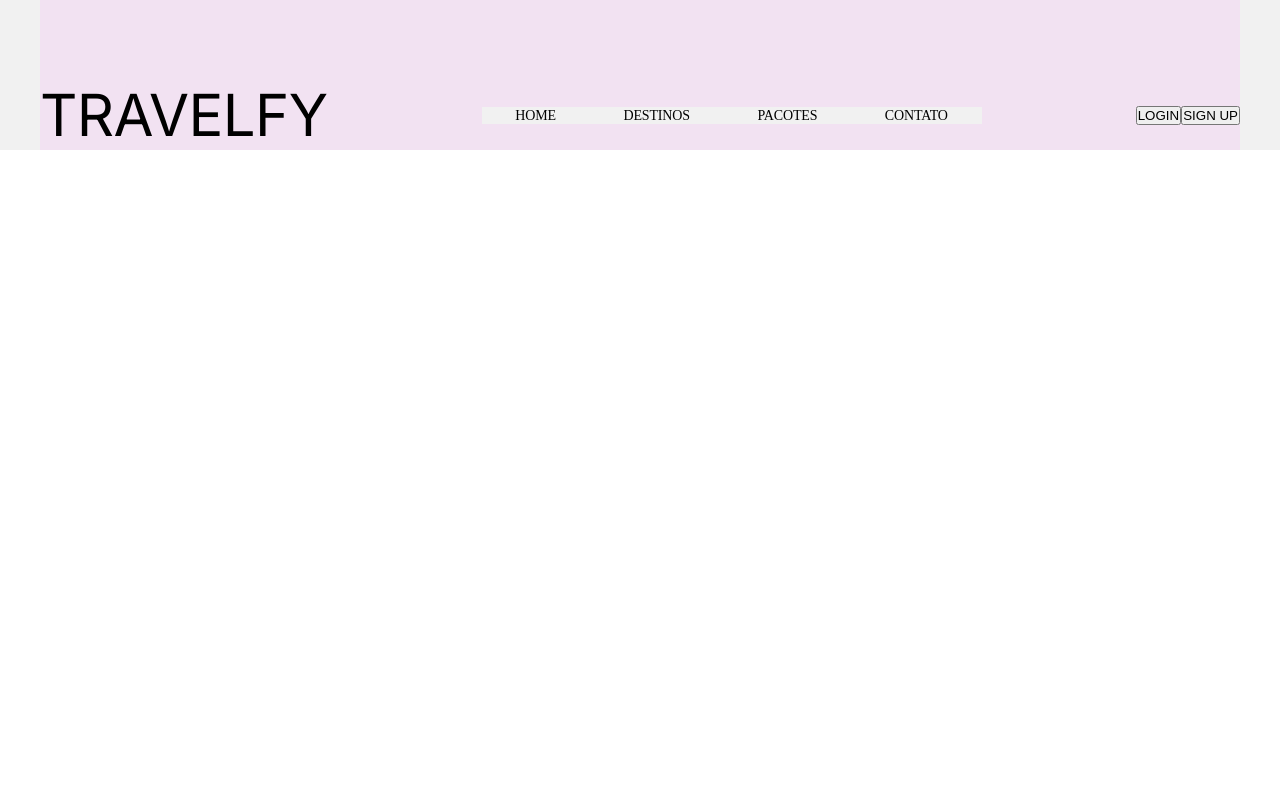
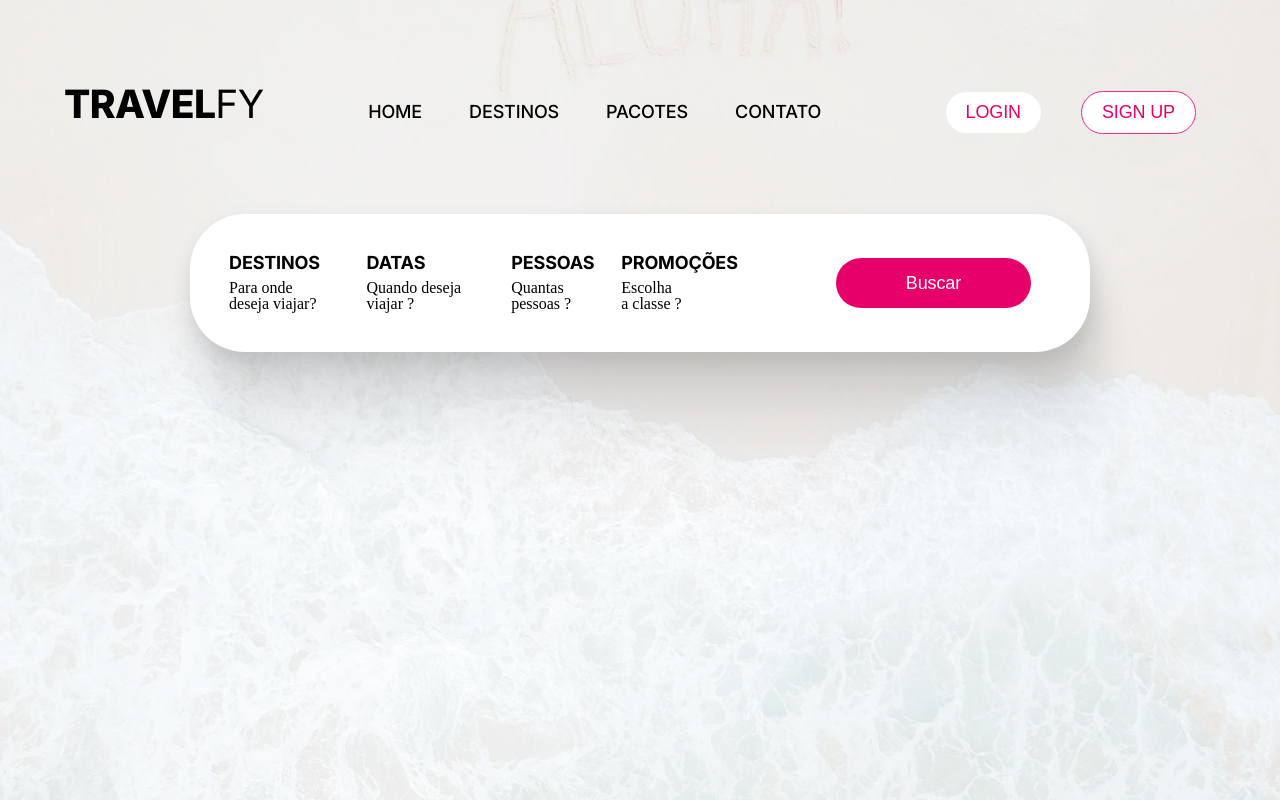
Before and after one commit to ElieldsonKervem/TravelFy, a Vue app: page / in a window 1280 px wide. Built offline with nearby package versions, Linux system fonts and the light colour scheme.

Commit message:
menu done, card nav done

```diff
--- a/index.html
+++ b/index.html
@@ -10,7 +10,7 @@
     <link href="https://fonts.googleapis.com/css2?family=Inter:ital,opsz,wght@0,14..32,100..900;1,14..32,100..900&display=swap" rel="stylesheet">
   </head>
   <body>
-    <div id="app"></div>
+    <div id="app" class="heroBg"></div>
     <script type="module" src="/src/main.js"></script>
   </body>
 </html>
--- a/src/App.vue
+++ b/src/App.vue
@@ -1,11 +1,13 @@
 <script setup>
 import CardMenu from './components/CardMenu.vue'
+import CardHeroNav from './components/CardHeroNav.vue'
 </script>
 
 <template>
-  <div>
-  </div>
-  <CardMenu />
+    <div>
+       <CardMenu />
+       <CardHeroNav />
+    </div>
 </template>
 
 <style scoped>
--- /dev/null
+++ b/src/components/CardHeroNav.vue
@@ -0,0 +1,68 @@
+<script setup>
+import { ref } from 'vue'
+
+</script>
+
+<template>
+
+    <div class="cardNav">
+         <div class="seachContainer">
+            <div class="searchDrawer">
+                <div>
+                    <ul class="listDestiny">
+                        <li class="listItemDrawer">
+                            DESTINOS
+                            <i></i>
+                        </li>
+                        <li class="listItemDrawerMsg">
+                            <p>Para onde <br> deseja viajar?</p>
+                        </li>
+                    </ul>
+                </div>
+                <div>
+                    <ul class="listDestiny">
+                        <li class="listItemDrawer">
+                            DATAS
+                            <i></i>
+                        </li>
+                        <li class="listItemDrawerMsg">
+                            <p>Quando deseja <br> viajar ?</p>
+                        </li>
+                    </ul>
+                </div>
+                <div>
+                    <ul class="listDestiny">
+                        <li class="listItemDrawer">
+                            PESSOAS
+                            <i></i>
+                        </li>
+                        <li class="listItemDrawerMsg">
+                            <p>Quantas <br> pessoas ?</p>
+                        </li>
+                    </ul>
+                </div>
+                <div>
+                    <ul class="listDestiny">
+                        <li class="listItemDrawer">
+                            PROMOÇÕES
+                            <i></i>
+                        </li>
+                        <li class="listItemDrawerMsg">
+                            <p>Escolha <br> a classe ?</p>
+                        </li>
+                    </ul>
+                </div>
+            </div>
+            <div class="search">
+                 <div>
+                    <input class="btnSearch" type="button" value="Buscar" >
+                    <i></i>
+                 </div>
+            </div>
+         </div>
+    </div>
+</template>
+
+<style scoped>
+
+</style>
--- a/src/components/CardMenu.vue
+++ b/src/components/CardMenu.vue
@@ -9,7 +9,9 @@ import { ref } from 'vue'
         <header class="mainHeader">
              <div class="container">
                 <div>
-                    <h2 class="logo">TRAVELFY</h2>
+                    <h2 class="logo">
+                        <span class="strong">TRAVEL</span>FY
+                    </h2>
                 </div>
                 <div>
                     <ul class="menuList">
@@ -29,7 +31,7 @@ import { ref } from 'vue'
                 </div>
                 <div>
                     <button class="btnLogin">LOGIN</button>
-                    <button class="btnLogin">SIGN UP</button>
+                    <button class="btnRegister">SIGN UP</button>
                 </div>
              </div>
         </header>
--- a/src/sass/_bootstrap.scss
+++ b/src/sass/_bootstrap.scss
@@ -1,3 +1,5 @@
 @import 'reset.scss';
 @import '_mixins.scss';
 @import '_colors.scss';
+@import '_cardMenuComponent.scss';
+@import '_searchHeroNav.scss';
--- /dev/null
+++ b/src/sass/_cardMenuComponent.scss
@@ -0,0 +1,15 @@
+@import '_mixins.scss';
+
+
+.btnLogin{
+    @include btnMixin($rosaForte, $branco, $primariaRosa);
+    margin: 0rem 2rem;
+    border: none
+}
+.btnRegister{
+    @include btnMixin($rosaForte, $branco, $primariaRosa);
+    margin: 0rem 2rem;
+}
+.logo{
+    font-size: 3.9rem;
+}
--- a/src/sass/_colors.scss
+++ b/src/sass/_colors.scss
@@ -5,7 +5,8 @@ $primariaRoxo:#7209B7;
 $primariaAzulEscuro: #3A0CA3;
 $primariaAzul: #4361EE;
 $primariaAzulClaro: #4CC9F0;
-
+$branco: #FFFFFF;
+$preto: #000000;
 //cores primarias
 
 
@@ -14,8 +15,7 @@ $roxoOpaco: #9665B7;
 $azulEscuroOpaco: #6C40CFE5;
 $azulOpaco: #8297FD;
 $azulClaroOpaco: #9EDDF0E5;
-$branco: #FFFFFF;
-$preto: #000000;
+
 
 //core opacas
 
--- a/src/sass/_reset.scss
+++ b/src/sass/_reset.scss
@@ -1,3 +1,5 @@
+@import '_colors.scss';
+
 *{
     margin: 0;
     padding: 0;
@@ -66,13 +68,18 @@ h1,h2{
     letter-spacing: -0.58px;
 }
 a{
-    color: #000;
-
-/* Subtitle2 */
-
-    font-size: 14px;
+    font-family: Inter;
+    font-size: 1.8rem;
     font-style: normal;
     font-weight: 500;
     line-height: normal;
     letter-spacing: -0.14px;
+    color: $preto;
+    &:hover{
+        color: $primariaRosa;
+    }
 }
+
+.strong{
+    font-weight: 800;
+}
--- /dev/null
+++ b/src/sass/_searchHeroNav.scss
@@ -0,0 +1,32 @@
+@import '_mixins.scss';
+
+
+.cardNav{
+    @include displayFlex(row, center, center);
+
+}
+.seachContainer {
+    @include displayFlex(row, space-around, center);
+    @include boxeConfig(90rem,$branco,5.5rem,(4rem 0rem),8rem);
+    box-shadow: 52px 229px 66px 0px rgba(0, 0, 0, 0.00), 33px 146px 60px 0px rgba(0, 0, 0, 0.01), 19px 82px 51px 0px rgba(0, 0, 0, 0.05), 8px 37px 38px 0px rgba(0, 0, 0, 0.09), 2px 9px 21px 0px rgba(0, 0, 0, 0.10);
+}
+.searchDrawer{
+    @include displayFlex(row, flex-start,center);
+}
+.listItemDrawer{
+    @include fontMixin(Inter, 1.8rem, 700, bold, -0.14px);
+    font-weight: bold;
+    margin-bottom: 0.8rem;
+}
+
+.listItemDrawerMsg{
+    margin-right: 5rem;
+}
+
+.btnSearch {
+    @include btnMixin($branco, $rosaForte, $primariaRosa);
+    margin: 0rem 2rem;
+    border: none;
+    width: 19.5rem;
+    height: 5rem;
+}
--- a/src/sass/main.scss
+++ b/src/sass/main.scss
@@ -4,18 +4,26 @@
 .cardManu{
     @include displayFlex(row, center, center);
     width: 100vw;
-    background-color: #f1f1f1;
+
 }
 .container{
-    width: 100vw;
-    background-color: #f1f1;
-    max-width: 120.0rem;
+    width: 90vw;
+    max-width: 133.20rem;
+    min-width: 16rem;
     @include displayFlex(row, space-between, center);
+    align-items: baseline;
     padding: 8rem 0rem 0rem 0rem;
 
 }
 .menuList{
     @include displayFlex(row, space-around, center);
     width: 50rem;
-    background-color: #f1f1f1;
+
+
 }
+.heroBg{
+    background-image: url('../../public/backGroundBg.png');
+    background-size: cover;
+    height: 100vh;
+
+}
--- a/src/style.css
+++ b/src/style.css
@@ -75,13 +75,120 @@ h1, h2 {
 }
 
 a {
-  color: #000;
-  /* Subtitle2 */
-  font-size: 14px;
+  font-family: Inter;
+  font-size: 1.8rem;
   font-style: normal;
   font-weight: 500;
   line-height: normal;
   letter-spacing: -0.14px;
+  color: #000000;
+}
+a:hover {
+  color: #F72585;
+}
+
+.strong {
+  font-weight: 800;
+}
+
+.btnLogin {
+  color: #E8006A;
+  background-color: #FFFFFF;
+  border: 1px solid #F72585;
+  padding: 1rem 2rem;
+  border-radius: 5rem;
+  letter-spacing: -0.14px;
+  font-size: 1.8rem;
+  cursor: pointer;
+  transition: all 0.3s ease;
+  margin: 0rem 2rem;
+  border: none;
+}
+.btnLogin:hover {
+  background-color: #E8006A;
+  color: #FFFFFF;
+}
+
+.btnRegister {
+  color: #E8006A;
+  background-color: #FFFFFF;
+  border: 1px solid #F72585;
+  padding: 1rem 2rem;
+  border-radius: 5rem;
+  letter-spacing: -0.14px;
+  font-size: 1.8rem;
+  cursor: pointer;
+  transition: all 0.3s ease;
+  margin: 0rem 2rem;
+}
+.btnRegister:hover {
+  background-color: #E8006A;
+  color: #FFFFFF;
+}
+
+.logo {
+  font-size: 3.9rem;
+}
+
+.cardNav {
+  display: flex;
+  flex-direction: row;
+  justify-content: center;
+  align-items: center;
+}
+
+.seachContainer {
+  display: flex;
+  flex-direction: row;
+  justify-content: space-around;
+  align-items: center;
+  width: 90rem;
+  background: #FFFFFF;
+  border-radius: 5.5rem;
+  padding: 4rem 0rem;
+  margin-top: 8rem;
+  box-shadow: 52px 229px 66px 0px rgba(0, 0, 0, 0), 33px 146px 60px 0px rgba(0, 0, 0, 0.01), 19px 82px 51px 0px rgba(0, 0, 0, 0.05), 8px 37px 38px 0px rgba(0, 0, 0, 0.09), 2px 9px 21px 0px rgba(0, 0, 0, 0.1);
+}
+
+.searchDrawer {
+  display: flex;
+  flex-direction: row;
+  justify-content: flex-start;
+  align-items: center;
+}
+
+.listItemDrawer {
+  font-family: Inter;
+  font-size: 1.8rem;
+  font-weight: 700;
+  line-height: bold;
+  letter-spacing: -0.14px;
+  font-weight: bold;
+  margin-bottom: 0.8rem;
+}
+
+.listItemDrawerMsg {
+  margin-right: 5rem;
+}
+
+.btnSearch {
+  color: #FFFFFF;
+  background-color: #E8006A;
+  border: 1px solid #F72585;
+  padding: 1rem 2rem;
+  border-radius: 5rem;
+  letter-spacing: -0.14px;
+  font-size: 1.8rem;
+  cursor: pointer;
+  transition: all 0.3s ease;
+  margin: 0rem 2rem;
+  border: none;
+  width: 19.5rem;
+  height: 5rem;
+}
+.btnSearch:hover {
+  background-color: #FFFFFF;
+  color: #E8006A;
 }
 
 .cardManu {
@@ -90,17 +197,17 @@ a {
   justify-content: center;
   align-items: center;
   width: 100vw;
-  background-color: #f1f1f1;
 }
 
 .container {
-  width: 100vw;
-  background-color: rgba(255, 17, 255, 0.0666666667);
-  max-width: 120rem;
+  width: 90vw;
+  max-width: 133.2rem;
+  min-width: 16rem;
   display: flex;
   flex-direction: row;
   justify-content: space-between;
   align-items: center;
+  align-items: baseline;
   padding: 8rem 0rem 0rem 0rem;
 }
 
@@ -110,7 +217,12 @@ a {
   justify-content: space-around;
   align-items: center;
   width: 50rem;
-  background-color: #f1f1f1;
+}
+
+.heroBg {
+  background-image: url("../../public/backGroundBg.png");
+  background-size: cover;
+  height: 100vh;
 }
 
 /*# sourceMappingURL=style.css.map */
```
Also changed, not shown: src/sass/_mixins.scss (+33 -0 lines), public/backGroundBg.png (added), 1 other file (tests, documents, lock files or other folders).
